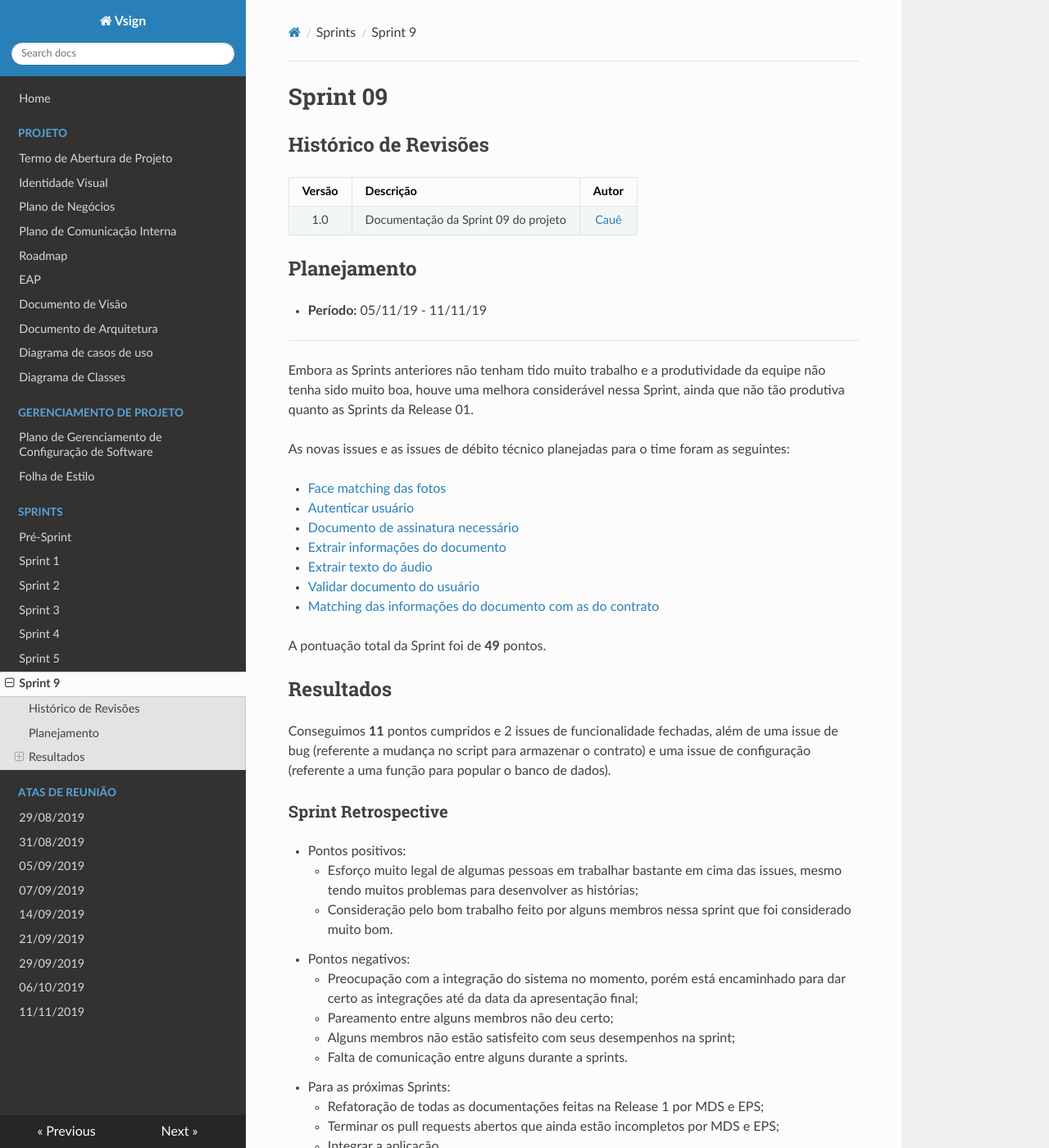
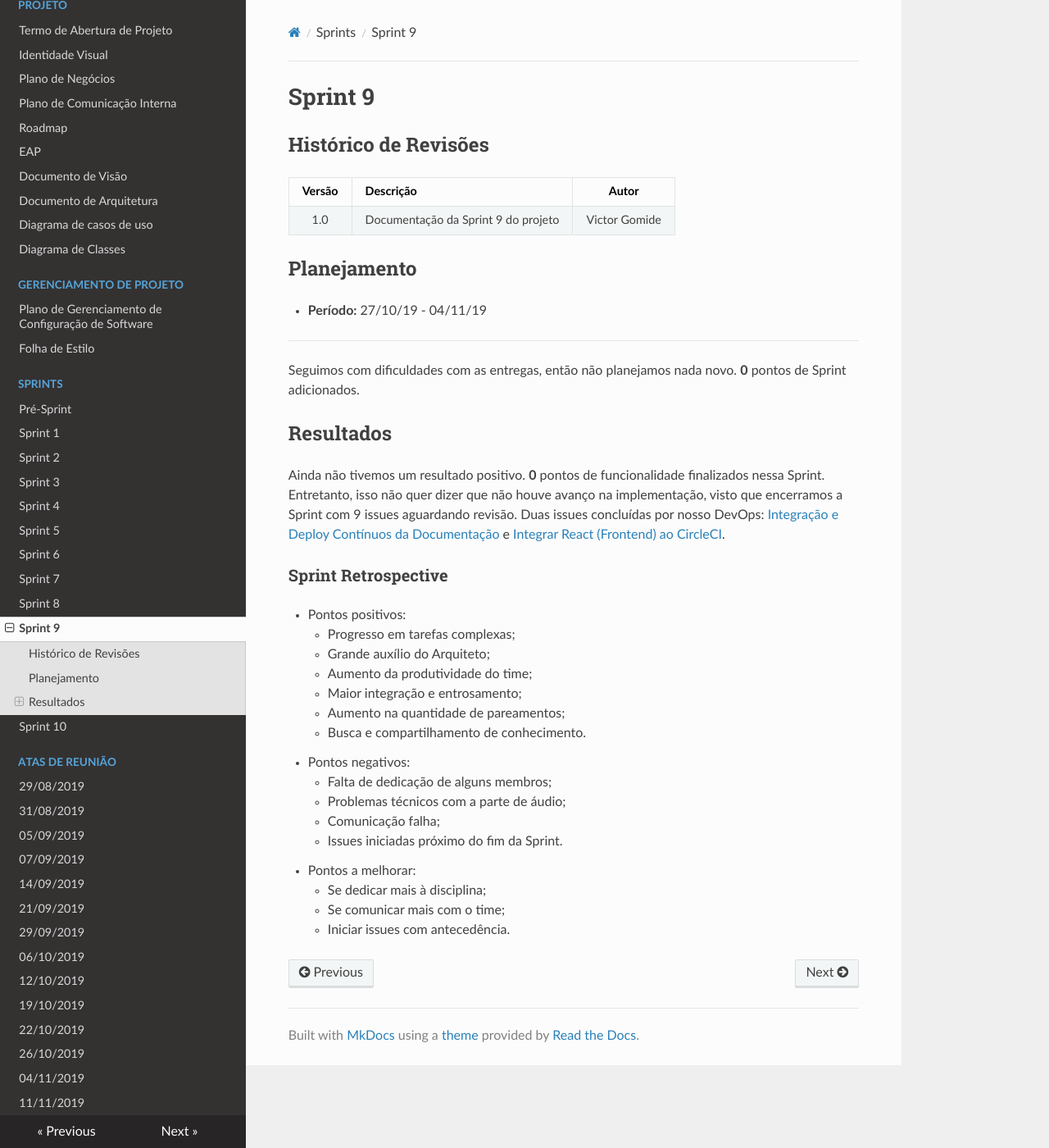
Before and after one commit to fga-eps-mds/2019.2-Vsign, an MkDocs documentation site: the page built from docs/sprints/sprint9.md, in a window 1280 px wide and 1400 px high. Shown: the whole window at 82% size. Built offline with MkDocs 1.6.1, drawn with Linux system fonts in a browser that asks for light colours; nearby versions of some CDN libraries.

Commit message:
Create Sprint 9 documentation

```diff
--- a/docs/sprints/sprint9.md
+++ b/docs/sprints/sprint9.md
@@ -1,45 +1,37 @@
-# Sprint 09
+# Sprint 9
 
 ## Histórico de Revisões
 
-| Versão | Descrição | Autor |
-| :----: | :-------- | :---: |
-| 1.0 | Documentação da Sprint 09 do projeto | [Cauê](https://github.com/caue96) |
+|Versão|Descrição|Autor|
+|:----:|:--------|:---:|
+|1.0|Documentação da Sprint 9 do projeto|Victor Gomide|
 
 ## Planejamento
-* **Período:** 05/11/19 - 11/11/19
+* **Período:** 27/10/19 - 04/11/19
 
 ***
 
-Embora as Sprints anteriores não tenham tido muito trabalho e a produtividade da equipe não tenha sido muito boa, houve uma melhora considerável nessa Sprint, ainda que não tão produtiva quanto as Sprints da Release 01.
-
-As novas issues e as issues de débito técnico planejadas para o time foram as seguintes:
-
-* [Face matching das fotos](https://github.com/fga-eps-mds/2019.2-Vsign/pull/148)
-* [Autenticar usuário](https://github.com/fga-eps-mds/2019.2-Vsign/pull/161)
-* [Documento de assinatura necessário](https://github.com/fga-eps-mds/2019.2-Vsign/pull/164)
-* [Extrair informações do documento](https://github.com/fga-eps-mds/2019.2-Vsign/pull/137)
-* [Extrair texto do áudio](https://github.com/fga-eps-mds/2019.2-Vsign/pull/147)
-* [Validar documento do usuário](https://github.com/fga-eps-mds/2019.2-Vsign/pull/162)
-* [Matching das informações do documento com as do contrato](https://github.com/fga-eps-mds/2019.2-Vsign/pull/165)
-
-A pontuação total da Sprint foi de **49** pontos.
+Seguimos com dificuldades com as entregas, então não planejamos nada novo. **0** pontos de Sprint adicionados.
 
 ## Resultados
 
-Conseguimos **11** pontos cumpridos e 2 issues de funcionalidade fechadas, além de uma issue de bug (referente a mudança no script para armazenar o contrato) e uma issue de configuração (referente a uma função para popular o banco de dados).
+Ainda não tivemos um resultado positivo. **0** pontos de funcionalidade finalizados nessa Sprint. Entretanto, isso não quer dizer que não houve avanço na implementação, visto que encerramos a Sprint com 9 issues aguardando revisão. Duas issues concluídas por nosso DevOps: [Integração e Deploy Contínuos da Documentação](https://github.com/fga-eps-mds/2019.2-Vsign/issues/132) e [Integrar React (Frontend) ao CircleCI](https://github.com/fga-eps-mds/2019.2-Vsign/issues/133).
 
 ### Sprint Retrospective
 
 * Pontos positivos:
-    - Esforço muito legal de algumas pessoas em trabalhar bastante em cima das issues, mesmo tendo muitos problemas para desenvolver as histórias;
-    - Consideração pelo bom trabalho feito por alguns membros nessa sprint que foi considerado muito bom.
+    - Progresso em tarefas complexas;
+    - Grande auxílio do Arquiteto;
+    - Aumento da produtividade do time;
+    - Maior integração e entrosamento;
+    - Aumento na quantidade de pareamentos;
+    - Busca e compartilhamento de conhecimento.
 * Pontos negativos:
-    - Preocupação com a integração do sistema no momento, porém está encaminhado para dar certo as integrações até da data da apresentação final;
-    - Pareamento entre alguns membros não deu certo;
-    - Alguns membros não estão satisfeito com seus desempenhos na sprint;
-    - Falta de comunicação entre alguns durante a sprints.
-* Para as próximas Sprints:
-    - Refatoração de todas as documentações feitas na Release 1 por MDS e EPS;
-    - Terminar os pull requests abertos que ainda estão incompletos por MDS e EPS;
-    - Integrar a aplicação.
+    - Falta de dedicação de alguns membros;
+    - Problemas técnicos com a parte de áudio;
+    - Comunicação falha;
+    - Issues iniciadas próximo do fim da Sprint.
+* Pontos a melhorar:
+    - Se dedicar mais à disciplina;
+    - Se comunicar mais com o time;
+    - Iniciar issues com antecedência.
--- a/mkdocs.yml
+++ b/mkdocs.yml
@@ -22,7 +22,11 @@ nav:
         - 'Sprint 3': 'sprints/sprint3.md'
         - 'Sprint 4': 'sprints/sprint4.md'
         - 'Sprint 5': 'sprints/sprint5.md'
+        - 'Sprint 6': 'sprints/sprint6.md'
+        - 'Sprint 7': 'sprints/sprint7.md'
+        - 'Sprint 8': 'sprints/sprint8.md'
         - 'Sprint 9': 'sprints/sprint9.md'
+        - 'Sprint 10': 'sprints/sprint10.md'
     - Atas de Reunião:
         - '29/08/2019': 'meetings/reuniao29_08_19.md'
         - '31/08/2019': 'meetings/reuniao31_08_19.md'
@@ -32,5 +36,10 @@ nav:
         - '21/09/2019': 'meetings/reuniao21_09_19.md'
         - '29/09/2019': 'meetings/reuniao29_09_19.md'
         - '06/10/2019': 'meetings/reuniao06_10_19.md'
+        - '12/10/2019': 'meetings/reuniao12_10_19.md'
+        - '19/10/2019': 'meetings/reuniao19_10_19.md'
+        - '22/10/2019': 'meetings/reuniao22_10_19.md'
+        - '26/10/2019': 'meetings/reuniao26_10_19.md'
+        - '04/11/2019': 'meetings/reuniao04_11_19.md'
         - '11/11/2019': 'meetings/reuniao11_11_19.md'
 theme: readthedocs
```
Also changed, not shown: docs/sprints/sprint10.md (added, +45 -0 lines).
